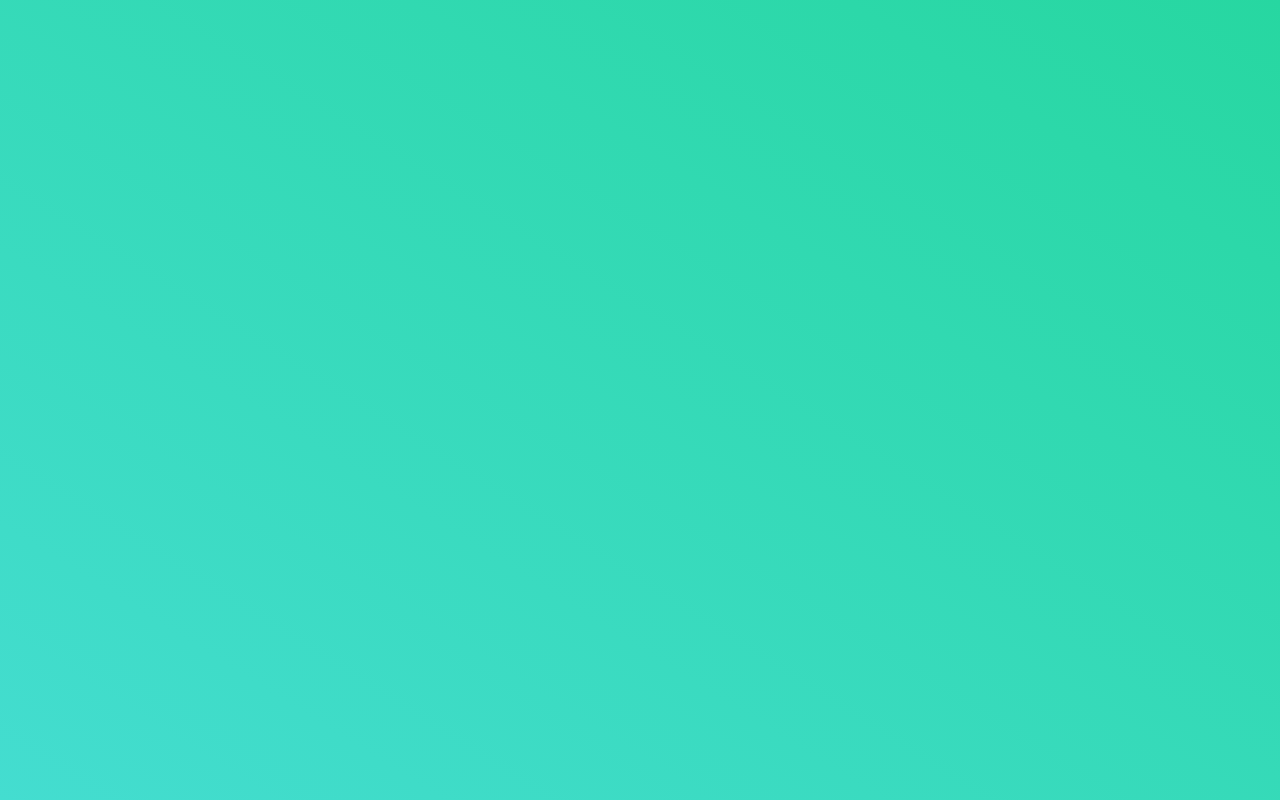
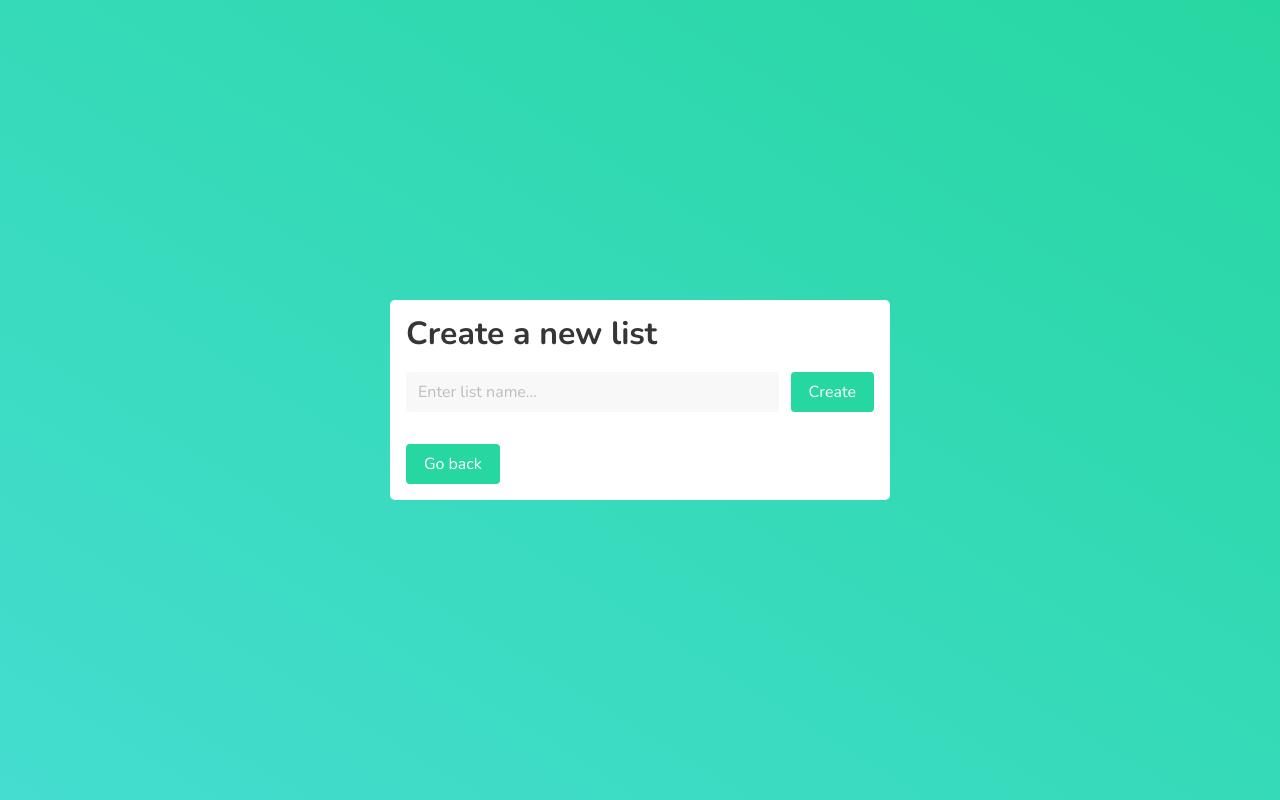
Before and after one commit to juliancalderone/test-mavha, an Angular app: page /new-list in a window 1280 px wide. Before the commit this address led to /. Built offline with nearby package versions, Linux system fonts and the light colour scheme.

Commit message:
new list and tasks from service

```diff
--- a/src/app/app-routing.module.ts
+++ b/src/app/app-routing.module.ts
@@ -1,9 +1,13 @@
 import { NgModule } from '@angular/core';
 import { Routes, RouterModule } from '@angular/router';
 import { TaskViewComponent } from './pages/task-view/task-view.component';
+import { NewListComponent } from './pages/new-list/new-list.component';
 
 const routes: Routes = [
-  { path: '', component: TaskViewComponent }
+  { path: '', redirectTo: '/lists', pathMatch: 'full' },
+  { path: 'new-list', component: NewListComponent},
+  { path: 'lists', component: TaskViewComponent},
+  { path: 'lists/:listId', component: TaskViewComponent }
 ];
 
 @NgModule({
--- a/src/app/app.module.ts
+++ b/src/app/app.module.ts
@@ -6,12 +6,14 @@ import { AppComponent } from './app.component';
 import { TaskViewComponent } from './pages/task-view/task-view.component';
 
 import { HttpClientModule } from '@angular/common/http';
+import { NewListComponent } from './pages/new-list/new-list.component';
 
 
 @NgModule({
   declarations: [
     AppComponent,
-    TaskViewComponent
+    TaskViewComponent,
+    NewListComponent
   ],
   imports: [
     BrowserModule,
--- /dev/null
+++ b/src/app/pages/new-list/new-list.component.html
@@ -0,0 +1,18 @@
+<div class="centered-content">
+  <div class="modal-box">
+    <h1 class="title">Create a new list</h1>
+    <div class="field is-grouped">
+      <p class="control is-expanded">
+        <input #listName class="input has-background-light" type="text" placeholder="Enter list name...">
+      </p>
+      <p class="control">
+        <a class="button is-primary has-text-white" (click)="createNewList(listName.value)">
+          Create
+        </a>
+      </p>
+    </div>
+    <a routerLink="/" class="button is-primary has-text-white go-back">
+      Go back
+    </a>
+  </div>
+</div>
--- /dev/null
+++ b/src/app/pages/new-list/new-list.component.scss
@@ -0,0 +1,24 @@
+.centered-content {
+  display: flex;
+  justify-content: center;
+  align-items: center;
+  height: 100%;
+  width: 100%;
+  .modal-box {
+      padding: 1rem;
+      min-height: 200px;
+      width: 100%;
+      max-width: 500px;
+      background: white;
+      border-radius: 5px;
+      display: flex;
+      justify-content: space-between;
+      flex-direction: column;
+      .title {
+          margin-bottom: 0;
+      }
+      .go-back {
+          width: 20%;
+      }
+  }
+}
--- /dev/null
+++ b/src/app/pages/new-list/new-list.component.ts
@@ -0,0 +1,23 @@
+import { Component, OnInit } from '@angular/core';
+import { TaskService } from 'src/app/task.service';
+
+
+@Component({
+  selector: 'app-new-list',
+  templateUrl: './new-list.component.html',
+  styleUrls: ['./new-list.component.scss']
+})
+export class NewListComponent implements OnInit {
+
+  constructor(private taskService: TaskService) { }
+
+  ngOnInit() {
+  }
+
+  createNewList(title: string) {
+    this.taskService.createList(title).subscribe((response: any) => {
+      console.log(response);
+    });
+  }
+
+}
--- a/src/app/pages/task-view/task-view.component.html
+++ b/src/app/pages/task-view/task-view.component.html
@@ -10,30 +10,18 @@
         Lists
       </h1>
       <div class="list-menu">
-        <a href="" class="list-menu-item is-active">
-          <p>List #1</p>
-        </a>
-        <a href="" class="list-menu-item">
-          <p>List #1</p>
-        </a>
-        <a href="" class="list-menu-item">
-          <p>List #1</p>
+        <a href="" class="list-menu-item" *ngFor="let list of lists" [routerLink]="['/lists', list._id]" routerLinkActive="is-active">
+          <p>{{ list.title }}</p>
         </a>
       </div>
-      <button class="button is-primary has-text-white" (click)="createNewList()">+ New List</button>
+      <button class="button is-primary has-text-white" routerLink="/new-list">+ New List</button>
     </div>
     <div class="task-list-container has-background-light">
       <h1 class="title has-text-primary">
         Taks
       </h1>
-      <div class="task complete">
-        <p>Make the test for Mavha</p>
-      </div>
-      <div class="task">
-        <p>Make the test for Mavha</p>
-      </div>
-      <div class="task">
-        <p>Make the test for Mavha</p>
+      <div class="task" *ngFor="let task of tasks">
+        <p>{{ task.title }}</p>
       </div>
     </div>
   </div>
--- a/src/app/pages/task-view/task-view.component.ts
+++ b/src/app/pages/task-view/task-view.component.ts
@@ -1,5 +1,6 @@
 import { Component, OnInit } from '@angular/core';
 import { TaskService } from 'src/app/task.service';
+import { ActivatedRoute, Params } from '@angular/router';
 
 @Component({
   selector: 'app-task-view',
@@ -8,15 +9,26 @@ import { TaskService } from 'src/app/task.service';
 })
 export class TaskViewComponent implements OnInit {
 
-  constructor(private taskService: TaskService) { }
+  lists: any[];
+  tasks: any[];
+
+  constructor(private taskService: TaskService, private route: ActivatedRoute) { }
 
   ngOnInit() {
-  }
 
-  createNewList(title: string) {
-    this.taskService.createList('probando').subscribe((response: any) => {
-      console.log(response);
+    this.route.params.subscribe(
+      (params: Params) => {
+        console.log(params);
+        this.taskService.getTasks(params.listId).subscribe((tasks: any[]) => {
+          this.tasks = tasks;
+        });
+      }
+    );
+
+    this.taskService.getLists().subscribe((lists: any[]) => {
+      this.lists = lists;
     });
   }
 
+
 }
--- a/src/app/task.service.ts
+++ b/src/app/task.service.ts
@@ -12,4 +12,13 @@ export class TaskService {
     return this.requestService.post('lists', { title });
   }
 
+  getLists() {
+    return this.requestService.get('lists');
+  }
+
+  getTasks(listId: string) {
+    return this.requestService.get(`lists/${listId}/tasks`);
+  }
+
+
 }
```
Also changed, not shown: src/assets/images/go-back-left-arrow.png (added), src/main-styles.scss (line endings or trailing spaces), 1 other file (tests, documents, lock files or other folders).
